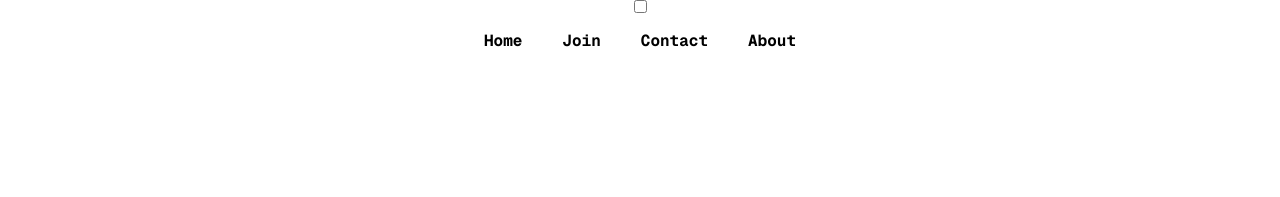
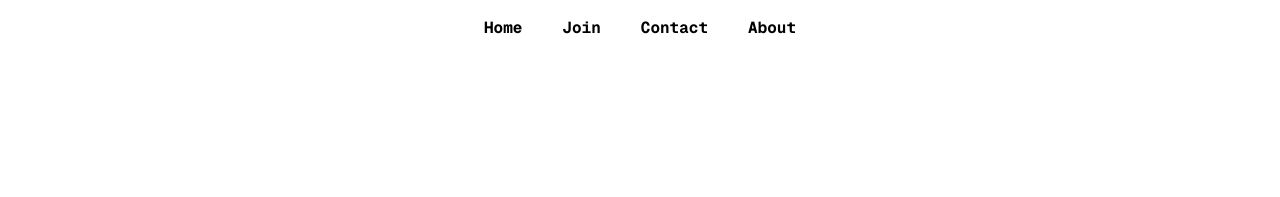
Before and after one commit to gbcsclub/website, a website built with Parcel: page index.html in a window 1280 px wide. Shown: the top 197 px of the page. Built offline with nearby package versions, Linux system fonts and the light colour scheme.

Commit message:
fix the checkbox bug with peer hidden class

```diff
--- a/partials/nav.html
+++ b/partials/nav.html
@@ -1,6 +1,6 @@
 <nav hx-boost="true" class="grid place-items-center font-geist-mono">
     <!-- CSS-only hamburger: checkbox + peer toggles the list below md, no JS needed -->
-    <input id="nav-toggle" type="checkbox" class="peer sr-only">
+    <input id="nav-toggle" type="checkbox" class="peer hidden">
     <label for="nav-toggle" class="md:hidden cursor-pointer p-2 mt-4 select-none" aria-label="Toggle menu">
         <span class="block w-6 h-0.5 bg-current mb-1.5"></span>
         <span class="block w-6 h-0.5 bg-current mb-1.5"></span>
```
